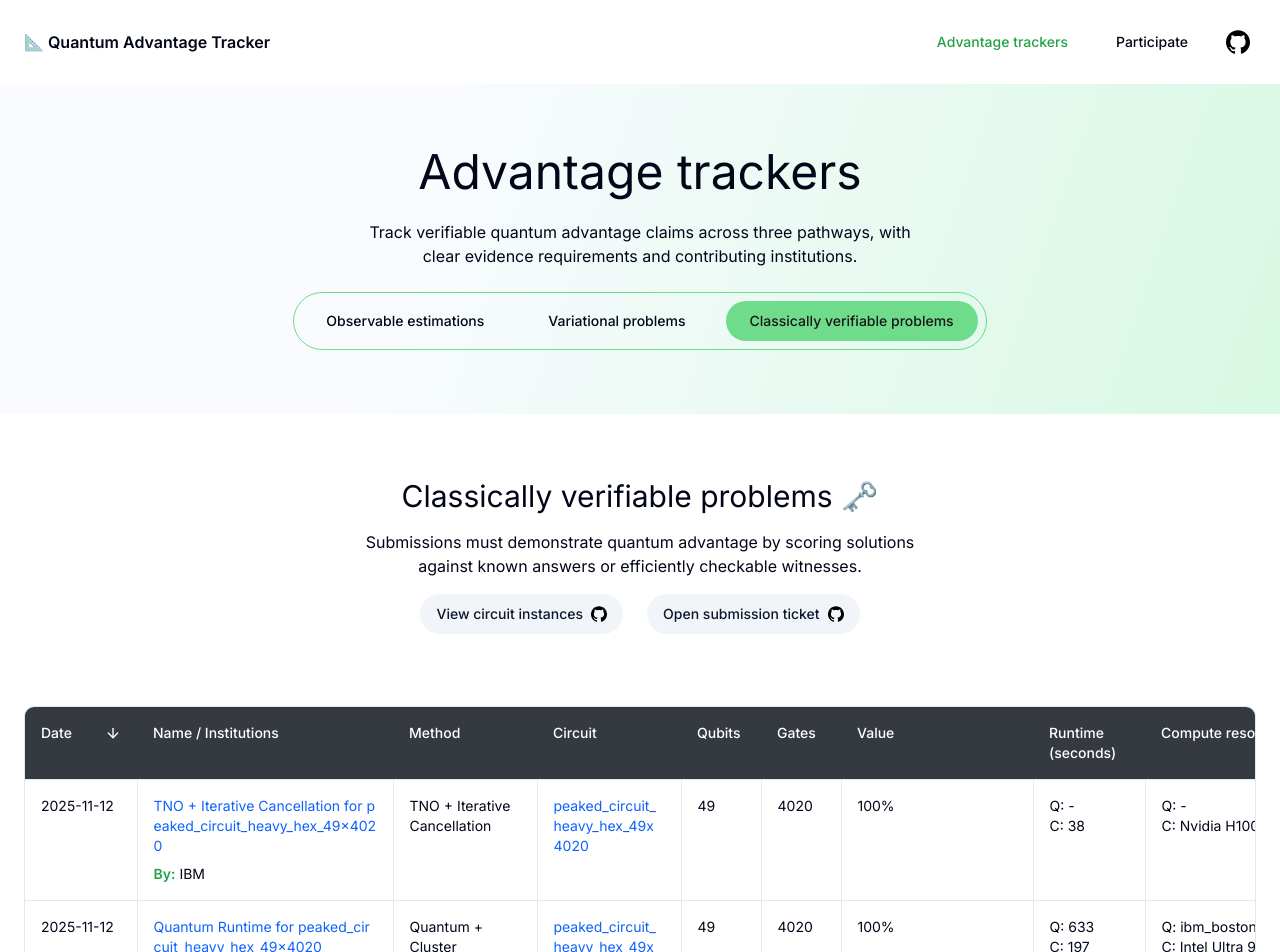
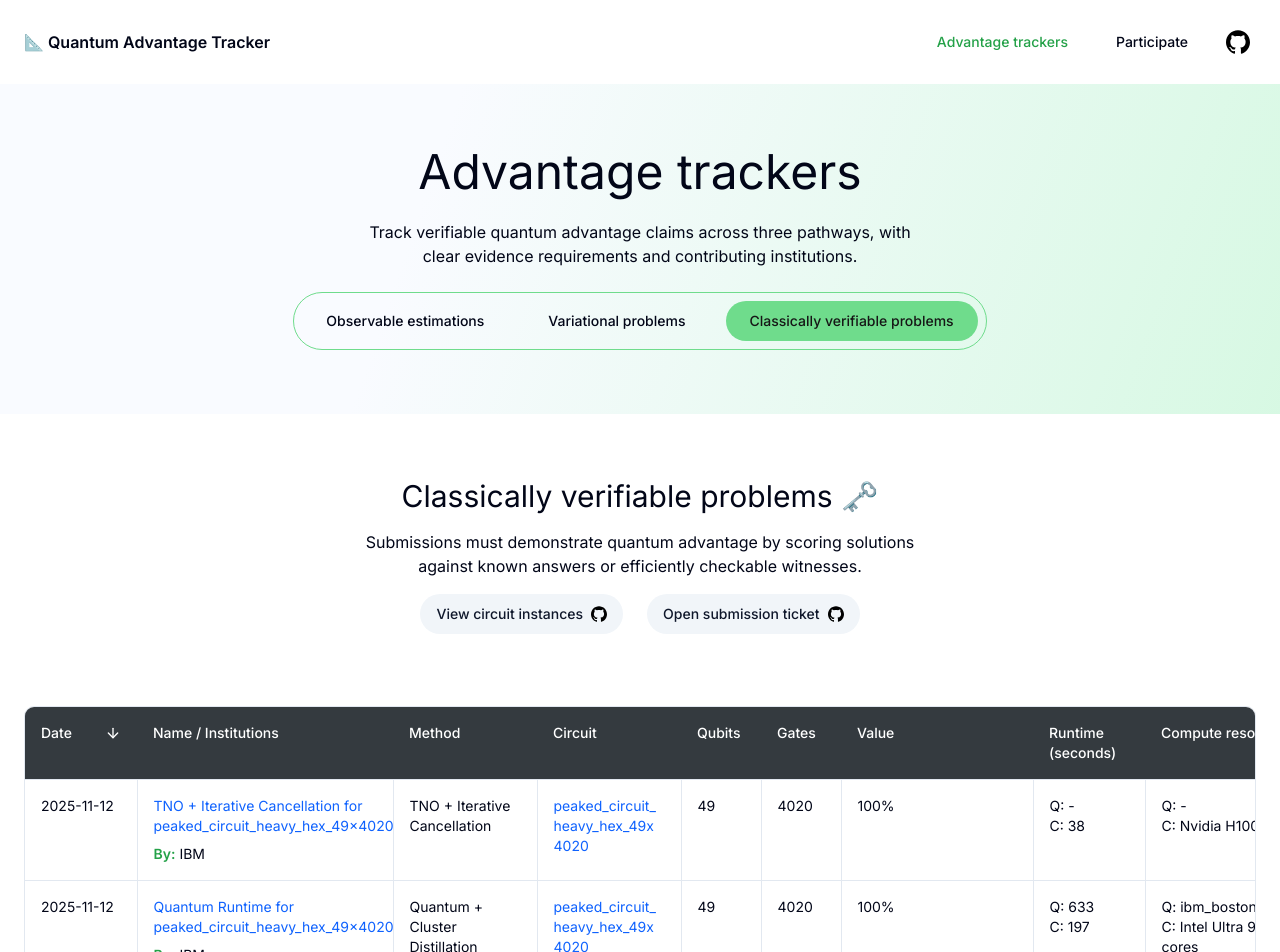
Before and after one commit to quantum-advantage-tracker/quantum-advantage-tracker.github.io, a Next.js app: page /trackers/classically-verifiable-problems in a window 1280 px wide. Shown: the top 952 px of the page. Built offline with nearby package versions, Linux system fonts and the light colour scheme.

Commit message:
Avoid break institution names

```diff
--- a/src/app/trackers/classically-verifiable-problems/page.tsx
+++ b/src/app/trackers/classically-verifiable-problems/page.tsx
@@ -100,7 +100,7 @@ export function SubmissionsTable(props: {
                     {formatDate(submission.createdAt)}
                   </time>
                 </TableCell>
-                <TableCell className="break-all whitespace-normal">
+                <TableCell className="whitespace-normal">
                   <a
                     href={submission.url}
                     target="_blank"
--- a/src/app/trackers/observable-estimations/page.tsx
+++ b/src/app/trackers/observable-estimations/page.tsx
@@ -104,7 +104,7 @@ export function SubmissionsTable(props: {
                     {formatDate(submission.createdAt)}
                   </time>
                 </TableCell>
-                <TableCell className="break-all whitespace-normal">
+                <TableCell className="whitespace-normal">
                   <a
                     href={submission.url}
                     target="_blank"
--- a/src/app/trackers/variational-problems/page.tsx
+++ b/src/app/trackers/variational-problems/page.tsx
@@ -103,7 +103,7 @@ export function SubmissionsTable(props: {
                     {formatDate(submission.createdAt)}
                   </time>
                 </TableCell>
-                <TableCell className="break-all whitespace-normal">
+                <TableCell className="whitespace-normal">
                   <a
                     href={submission.url}
                     target="_blank"
```
